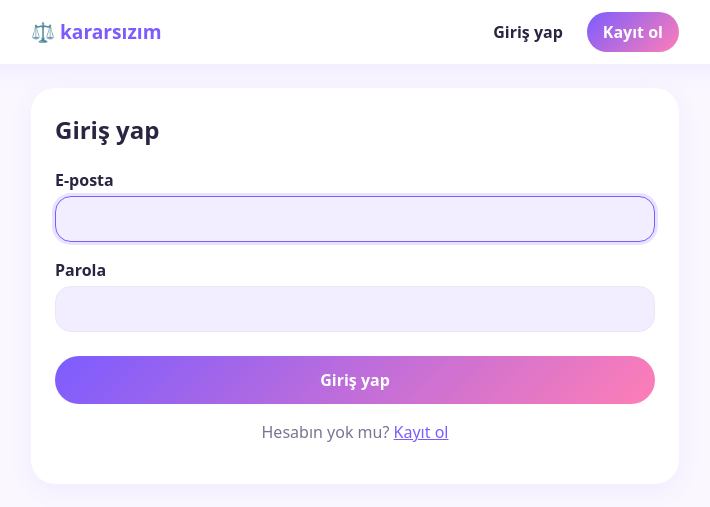
After one commit to beriivan/Kararsizim, a Django app: page /giris/ in a window 1280 px wide. The commit adds this page. Shown: the top 507 px of the page, without its empty margins (285-995 px from the left). Run offline with Django 5.2, Linux system fonts and the light colour scheme; parts of the project's set-up code (start-up, migrations or seed data) failed here and were passed over.

Commit message:
Faz 1: kayıt, e-posta ile giriş ve çıkış
RegisterForm (kullanıcı adı/e-posta büyük-küçük harf duyarsız benzersiz),
LoginForm (e-posta + parola), /kayit/ /giris/ (?next= destekli) /cikis/ (POST),
navbar ve mesaj şablonları, sade main.css ve 18 yeni test.

Co-Authored-By: Claude Sonnet 5.5 <noreply@anthropic.com>

```diff
--- /dev/null
+++ b/accounts/forms.py
@@ -0,0 +1,51 @@
+from django import forms
+from django.contrib.auth.forms import AuthenticationForm, UserCreationForm
+
+from .models import User
+
+
+class RegisterForm(UserCreationForm):
+    """Sign-up form: username, e-mail and password (twice)."""
+
+    class Meta(UserCreationForm.Meta):
+        model = User
+        fields = ("username", "email")
+
+    def __init__(self, *args, **kwargs):
+        super().__init__(*args, **kwargs)
+        self.fields["username"].label = "Kullanıcı adı"
+        self.fields["username"].help_text = "3–30 karakter; harf, rakam, _ ve . kullanabilirsin."
+        self.fields["email"].label = "E-posta"
+        self.fields["email"].help_text = "Giriş için kullanılır, kimseye gösterilmez."
+        self.fields["password1"].label = "Parola"
+        self.fields["password2"].label = "Parola (tekrar)"
+        self.fields["password2"].help_text = ""
+        self.fields["username"].widget.attrs.update({"autocomplete": "username"})
+        self.fields["email"].widget.attrs.update({"autocomplete": "email"})
+
+    def clean_email(self):
+        email = User.objects.normalize_email(self.cleaned_data["email"])
+        if User.objects.filter(email__iexact=email).exists():
+            raise forms.ValidationError("Bu e-posta adresi zaten kayıtlı.", code="unique")
+        return email
+
+
+class LoginForm(AuthenticationForm):
+    """Log in with e-mail + password. The field keeps the name `username`."""
+
+    error_messages = {
+        "invalid_login": "E-posta veya parola hatalı.",
+        "inactive": "Bu hesap aktif değil.",
+    }
+
+    def __init__(self, *args, **kwargs):
+        super().__init__(*args, **kwargs)
+        self.fields["username"].label = "E-posta"
+        self.fields["username"].widget = forms.EmailInput(
+            attrs={"autofocus": True, "autocomplete": "email"}
+        )
+        self.fields["password"].label = "Parola"
+
+    def clean_username(self):
+        # E-mails are stored lower-cased, so match case-insensitively.
+        return User.objects.normalize_email(self.cleaned_data["username"])
--- /dev/null
+++ b/accounts/urls.py
@@ -0,0 +1,11 @@
+from django.contrib.auth.views import LogoutView
+from django.urls import path
+
+from . import views
+
+urlpatterns = [
+    path("kayit/", views.register, name="register"),
+    path("giris/", views.CustomLoginView.as_view(), name="login"),
+    # LogoutView only accepts POST.
+    path("cikis/", LogoutView.as_view(), name="logout"),
+]
--- a/accounts/views.py
+++ b/accounts/views.py
@@ -1,3 +1,28 @@
-from django.shortcuts import render
+from django.contrib import messages
+from django.contrib.auth import login
+from django.contrib.auth.views import LoginView
+from django.shortcuts import redirect, render
 
-# Create your views here.
+from .forms import LoginForm, RegisterForm
+
+
+def register(request):
+    if request.user.is_authenticated:
+        return redirect("home")
+
+    if request.method == "POST":
+        form = RegisterForm(request.POST)
+        if form.is_valid():
+            user = form.save()
+            login(request, user)
+            messages.success(request, f"Hoş geldin @{user.username}!")
+            return redirect("home")
+    else:
+        form = RegisterForm()
+    return render(request, "accounts/register.html", {"form": form})
+
+
+class CustomLoginView(LoginView):
+    form_class = LoginForm
+    template_name = "accounts/login.html"
+    redirect_authenticated_user = True
--- a/config/settings.py
+++ b/config/settings.py
@@ -51,6 +51,9 @@ INSTALLED_APPS = [
 ]
 
 AUTH_USER_MODEL = "accounts.User"
+LOGIN_URL = "login"
+LOGIN_REDIRECT_URL = "home"
+LOGOUT_REDIRECT_URL = "home"
 
 MIDDLEWARE = [
     "django.middleware.security.SecurityMiddleware",
--- a/config/urls.py
+++ b/config/urls.py
@@ -1,9 +1,10 @@
 from django.contrib import admin
-from django.urls import path
+from django.urls import include, path
 from django.views.generic import TemplateView
 
 urlpatterns = [
     # Placeholder home page; replaced by the poll feed in Phase 2.
     path("", TemplateView.as_view(template_name="home.html"), name="home"),
+    path("", include("accounts.urls")),
     path("admin/", admin.site.urls),
 ]
--- /dev/null
+++ b/static/css/main.css
@@ -0,0 +1,66 @@
+/* Minimal base styles (Phase 1). The full design system lands in Phase 4. */
+:root {
+  --bg: #FAF7FF;
+  --surface: #FFFFFF;
+  --surface-soft: #F3EEFF;
+  --border: #ECE6F7;
+  --text: #2A2540;
+  --text-muted: #7A7491;
+  --primary: #7C5CFF;
+  --primary-soft: #E9E3FF;
+  --pink-soft: #FFE4F0;
+  --mint-soft: #DDF8EE;
+  --danger: #FF5C7A;
+  --radius: 16px;
+  --radius-lg: 24px;
+  --shadow: 0 6px 24px rgba(124, 92, 255, 0.08);
+  --gradient: linear-gradient(135deg, #7C5CFF 0%, #FF7EB6 100%);
+}
+
+* { box-sizing: border-box; }
+
+body {
+  margin: 0;
+  background: var(--bg);
+  color: var(--text);
+  font-family: system-ui, sans-serif;
+  line-height: 1.5;
+}
+
+a { color: var(--primary); }
+
+.container { max-width: 680px; margin: 0 auto; padding: 24px 16px; }
+
+.navbar { background: var(--surface); box-shadow: var(--shadow); position: sticky; top: 0; z-index: 10; }
+.navbar-inner { max-width: 680px; margin: 0 auto; padding: 12px 16px; display: flex; align-items: center; justify-content: space-between; gap: 12px; }
+.navbar-links { display: flex; align-items: center; gap: 8px; }
+.navbar-links form { margin: 0; }
+.navbar-user { font-weight: 600; }
+.logo { font-weight: 800; font-size: 1.2rem; text-decoration: none; color: var(--primary); }
+
+.btn { display: inline-block; border: 0; cursor: pointer; font: inherit; font-weight: 600; padding: 8px 16px; border-radius: 999px; text-decoration: none; }
+.btn-text { background: transparent; color: var(--text); }
+.btn-primary { background: var(--gradient); color: #fff; }
+.btn-block { width: 100%; padding: 12px 16px; margin-top: 8px; }
+.btn:focus-visible, input:focus-visible, a:focus-visible { outline: 3px solid var(--primary-soft); outline-offset: 2px; }
+
+.card { background: var(--surface); border-radius: var(--radius-lg); box-shadow: var(--shadow); padding: 24px; }
+.form-card h1 { margin-top: 0; }
+.form-footer { text-align: center; color: var(--text-muted); }
+
+.field { margin-bottom: 16px; }
+.field label { display: block; font-weight: 600; margin-bottom: 4px; }
+.field input { width: 100%; padding: 10px 12px; font: inherit; color: var(--text); background: var(--surface-soft); border: 1px solid var(--border); border-radius: var(--radius); }
+.field input:focus { outline: none; border-color: var(--primary); box-shadow: 0 0 0 3px var(--primary-soft); }
+.field-help { color: var(--text-muted); font-size: 0.85rem; margin-top: 4px; }
+.field-help ul { margin: 4px 0 0; padding-left: 18px; }
+.field-errors { list-style: none; margin: 4px 0 0; padding: 0; color: var(--danger); font-size: 0.9rem; font-weight: 600; }
+.form-errors { background: var(--pink-soft); border-radius: var(--radius); padding: 8px 12px; margin-bottom: 16px; color: var(--danger); font-weight: 600; }
+.form-errors p { margin: 4px 0; }
+.notice { background: var(--primary-soft); border-radius: var(--radius); padding: 8px 12px; }
+
+.messages { max-width: 680px; margin: 12px auto 0; padding: 0 16px; }
+.message { border-radius: var(--radius); padding: 10px 14px; margin-bottom: 8px; font-weight: 600; }
+.message-success { background: var(--mint-soft); }
+.message-error { background: var(--pink-soft); }
+.message-info, .message-warning { background: var(--primary-soft); }
--- /dev/null
+++ b/templates/accounts/login.html
@@ -0,0 +1,17 @@
+{% extends "base.html" %}
+
+{% block title %}Giriş yap · Kararsızım{% endblock %}
+
+{% block content %}
+  <section class="card form-card">
+    <h1>Giriş yap</h1>
+    {% if next %}<p class="notice">Devam etmek için önce giriş yapmalısın.</p>{% endif %}
+    <form method="post" novalidate>
+      {% csrf_token %}
+      <input type="hidden" name="next" value="{{ next }}">
+      {% include "partials/form_fields.html" %}
+      <button type="submit" class="btn btn-primary btn-block">Giriş yap</button>
+    </form>
+    <p class="form-footer">Hesabın yok mu? <a href="{% url 'register' %}">Kayıt ol</a></p>
+  </section>
+{% endblock %}
--- a/templates/base.html
+++ b/templates/base.html
@@ -1,12 +1,15 @@
-<!DOCTYPE html>
+{% load static %}<!DOCTYPE html>
 <html lang="tr">
 <head>
   <meta charset="utf-8">
   <meta name="viewport" content="width=device-width, initial-scale=1">
   <title>{% block title %}Kararsızım{% endblock %}</title>
+  <link rel="stylesheet" href="{% static 'css/main.css' %}">
 </head>
 <body>
-  <main>
+  {% include "partials/navbar.html" %}
+  {% include "partials/messages.html" %}
+  <main class="container">
     {% block content %}{% endblock %}
   </main>
 </body>
--- /dev/null
+++ b/templates/partials/form_fields.html
@@ -0,0 +1,17 @@
+{% if form.non_field_errors %}
+  <div class="form-errors">
+    {% for error in form.non_field_errors %}<p>{{ error }}</p>{% endfor %}
+  </div>
+{% endif %}
+{% for field in form %}
+  <div class="field">
+    <label for="{{ field.id_for_label }}">{{ field.label }}</label>
+    {{ field }}
+    {% if field.errors %}
+      <ul class="field-errors">
+        {% for error in field.errors %}<li>{{ error }}</li>{% endfor %}
+      </ul>
+    {% endif %}
+    {% if field.help_text %}<div class="field-help">{{ field.help_text }}</div>{% endif %}
+  </div>
+{% endfor %}
--- /dev/null
+++ b/templates/partials/messages.html
@@ -0,0 +1,7 @@
+{% if messages %}
+  <div class="messages">
+    {% for message in messages %}
+      <div class="message message-{{ message.tags }}">{{ message }}</div>
+    {% endfor %}
+  </div>
+{% endif %}
--- /dev/null
+++ b/templates/partials/navbar.html
@@ -0,0 +1,17 @@
+<header class="navbar">
+  <div class="navbar-inner">
+    <a class="logo" href="{% url 'home' %}">⚖️ kararsızım</a>
+    <nav class="navbar-links">
+      {% if user.is_authenticated %}
+        <span class="navbar-user">@{{ user.username }}</span>
+        <form method="post" action="{% url 'logout' %}">
+          {% csrf_token %}
+          <button type="submit" class="btn btn-text">Çıkış</button>
+        </form>
+      {% else %}
+        <a class="btn btn-text" href="{% url 'login' %}">Giriş yap</a>
+        <a class="btn btn-primary" href="{% url 'register' %}">Kayıt ol</a>
+      {% endif %}
+    </nav>
+  </div>
+</header>
```
Also changed, not shown: CLAUDE.md (+1 -1 lines), accounts/tests.py (+128 -0 lines), templates/accounts/register.html (added, +15 -0 lines).
